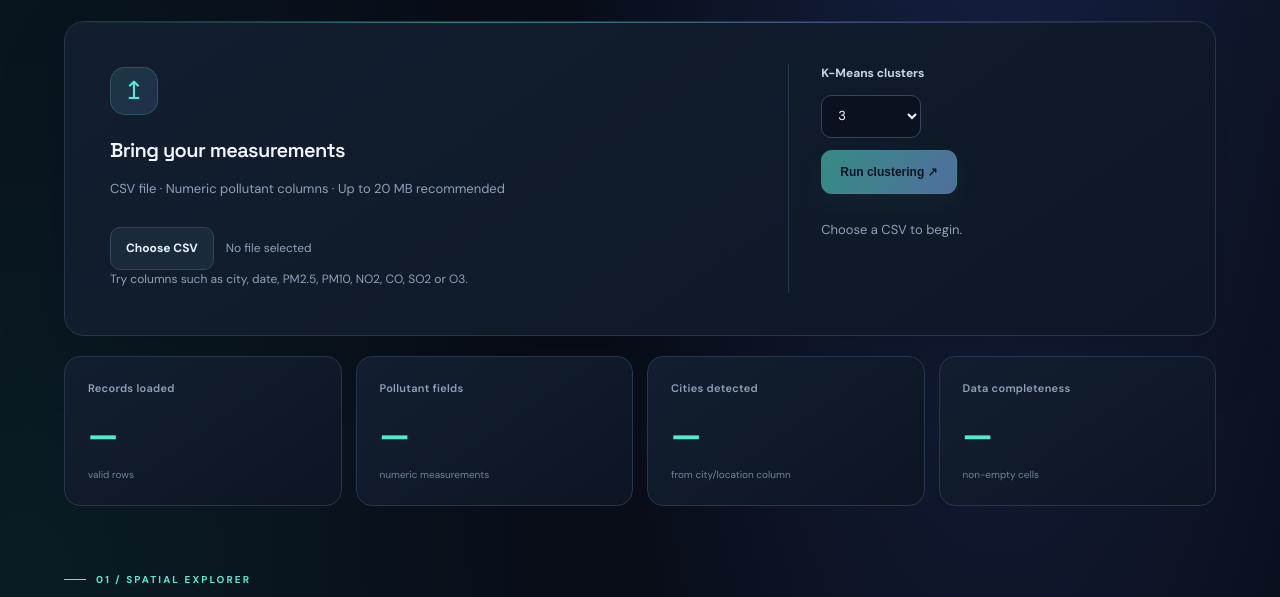
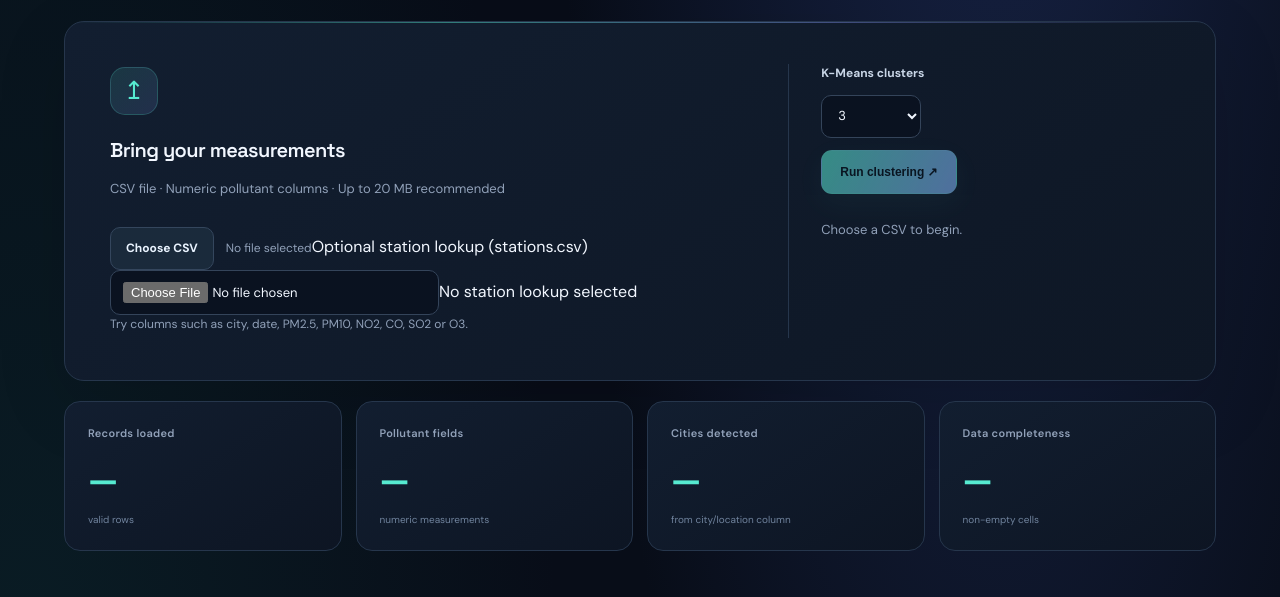
Before and after one commit to rishi2338/aeroscope, a plain HTML site: page public/index.html in a window 1280 px wide. Shown: the part 872-1469 px from the top of the page. Drawn offline with nearby package versions, Linux system fonts and the light colour scheme; no server answers.

Commit message:
Add optional station metadata upload for station datasets

```diff
--- a/public/index.html
+++ b/public/index.html
@@ -18,7 +18,7 @@
 <div class="hero-foot"><span><i class="pulse-dot"></i> CSV-powered analytics</span><span>Maps · Trends · Clusters · Forecasts</span></div></section>
 
 <section class="section-head" id="data-workspace"><div><div class="eyebrow">00 / DATA SOURCE</div><h2>Load your air-quality dataset</h2><p>Upload a CSV to populate the map and charts. Nothing is presented as live monitoring; insights are calculated from the file you provide.</p></div></section>
-<section class="panel upload-panel"><div class="upload-copy"><div class="icon-box">↥</div><h3>Bring your measurements</h3><p>CSV file · Numeric pollutant columns · Up to 20 MB recommended</p><label class="file-button">Choose CSV<input id="csvFile" type="file" accept=".csv,text/csv"></label><span id="fileName">No file selected</span><div id="uploadFeedback" class="hint">Try columns such as city, date, PM2.5, PM10, NO2, CO, SO2 or O3.</div></div>
+<section class="panel upload-panel"><div class="upload-copy"><div class="icon-box">↥</div><h3>Bring your measurements</h3><p>CSV file · Numeric pollutant columns · Up to 20 MB recommended</p><label class="file-button">Choose CSV<input id="csvFile" type="file" accept=".csv,text/csv"></label><span id="fileName">No file selected</span><label class="lookup-label" for="stationsFile">Optional station lookup (stations.csv)</label><input id="stationsFile" class="lookup-input" type="file" accept=".csv,text/csv"><span id="stationsFileName">No station lookup selected</span><div id="uploadFeedback" class="hint">Try columns such as city, date, PM2.5, PM10, NO2, CO, SO2 or O3.</div></div>
 <div class="controls"><label for="clusters">K-Means clusters</label><select id="clusters"><option>2</option><option selected>3</option><option>4</option><option>5</option><option>6</option></select><button id="clusterBtn" class="primary" disabled>Run clustering ↗</button><p id="clusterStatus" class="hint">Choose a CSV to begin.</p></div></section>
 
 <section class="metric-grid" id="overviewMetrics"><article class="metric"><span>Records loaded</span><strong id="rowsOverview">—</strong><small>valid rows</small></article><article class="metric"><span>Pollutant fields</span><strong id="pollutantOverview">—</strong><small>numeric measurements</small></article><article class="metric"><span>Cities detected</span><strong id="cityOverview">—</strong><small>from city/location column</small></article><article class="metric"><span>Data completeness</span><strong id="completeOverview">—</strong><small>non-empty cells</small></article></section>
```
